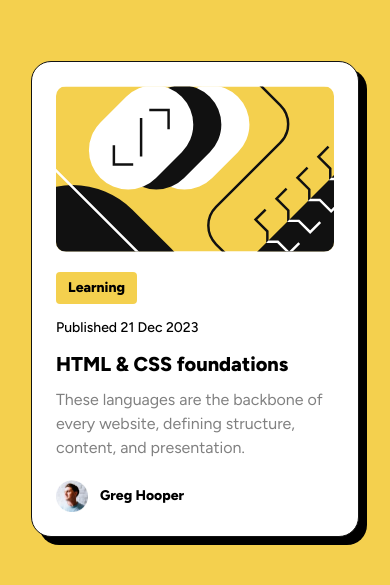
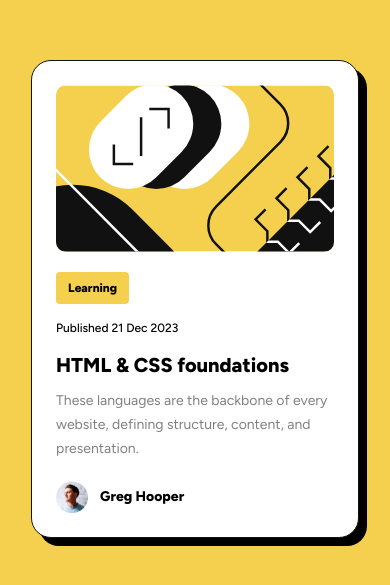
Before and after one commit to matbac85/blog-preview-card, a plain HTML site: page index.html in a window 390 px wide. Shown: the part 123-708 px from the top of the page. Drawn offline with Linux system fonts and the light colour scheme.

Commit message:
new commit after reviews of my code

```diff
--- a/index.html
+++ b/index.html
@@ -19,29 +19,36 @@
     <title>Frontend Mentor | Blog preview card</title>
   </head>
   <body>
+    <main>
       <article>
         <img
           src="./assets/images/illustration-article.svg"
-        alt="Illustration for the article"
+          alt="A geometric composition primarily in yellow, black, and white, featuring prominently the common symbol representing the term 'code'."
           class="illustration"
         />
         <div class="text">
           <p class="tag">Learning</p>
           <p class="date">Published 21 Dec 2023</p>
-        <h1 class="heading">HTML & CSS foundations</h1>
+          <h2 class="heading">
+            <a href="https://www.geeksforgeeks.org/foundation-css-introduction/"
+              >HTML & CSS foundations</a
+            >
+          </h2>
           <p class="body">
-          These languages are the backbone of every website, defining structure,
-          content, and presentation.
+            These languages are the backbone of every website, defining
+            structure, content, and presentation.
           </p>
         </div>
-      <div class="profile-card">
+        <figure>
           <img
             src="./assets/images/image-avatar.webp"
-          alt="profile pic of greg"
-          width="32px"
+            alt="Close-up portrait of a white man with short brown hair."
+            width="32"
+            height="32"
           />
-        <p class="user-name">Greg Hooper</p>
-      </div>
+          <figcaption>Greg Hooper</figcaption>
+        </figure>
       </article>
+    </main>
   </body>
 </html>
--- a/style.css
+++ b/style.css
@@ -50,13 +50,21 @@ body {
   background-color: var(--primary);
   font-family: "Figtree", sans-serif;
   line-height: 150%;
-  height: 100vh;
-  display: grid;
-  place-content: center;
+}
+
+main {
+  min-height: 100vh;
+  display: flex;
+  flex-direction: column;
+  align-items: center;
+  justify-content: center;
 }
 
 article {
-  max-width: 24rem;
+  margin: 0 1.5rem;
+  /* min-width: 20.5rem;
+  max-width: 24rem; */
+  max-width: clamp(20.438rem, 5.352vw + 19.183rem, 24rem);
   padding: 1.5rem;
   background-color: var(--neutral-100);
   border-radius: 1.25rem;
@@ -77,7 +85,8 @@ article {
 
 .tag {
   background-color: var(--primary);
-  font-size: 0.875rem;
+  /* font-size: 0.75rem; */
+  font-size: clamp(0.75rem, 0.706rem + 0.1878vw, 0.875rem);
   font-weight: 800;
   max-width: fit-content;
   padding: 0.25rem 0.75rem;
@@ -86,45 +95,43 @@ article {
 
 .date {
   font-weight: 500;
-  font-size: 0.875rem;
+  /* font-size: 0.75rem; */
+  font-size: clamp(0.75rem, 0.706rem + 0.1878vw, 0.875rem);
 }
 
-h1 {
+a {
+  all: unset;
   font-weight: 800;
-  font-size: 1.5rem;
+  /* font-size: 1.25rem; */
+  font-size: clamp(1.25rem, 1.162rem + 0.3756vw, 1.5rem);
   cursor: pointer;
 }
 
-h1:hover {
+a:visited {
+  all: unset;
+}
+
+a:hover {
   color: var(--primary);
+}
+
+a:active {
+  all: unset;
 }
 
 .body {
   color: var(--neutral-400);
+  /* font-size: 0.875rem; */
+  font-size: clamp(0.875rem, 0.831rem + 0.1878vw, 1rem);
 }
 
-.profile-card {
+figure {
   display: flex;
   gap: 0.75rem;
   align-items: center;
 }
 
-.user-name {
+figcaption {
   font-size: 0.875rem;
   font-weight: 800;
 }
-
-@media (max-width: 600px) {
-  article {
-    max-width: 20.5rem;
-  }
-  .tag .date {
-    font-size: 0.75rem;
-  }
-  h1 {
-    font-size: 1.25rem;
-  }
-  .body .user-name {
-    font-size: 0.875rem;
-  }
-}
```
Lines whose indentation alone changed are shown as unchanged.
